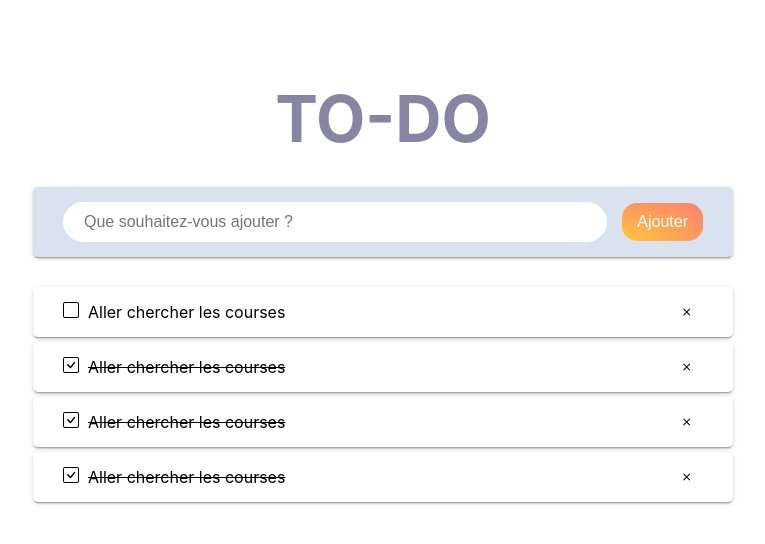
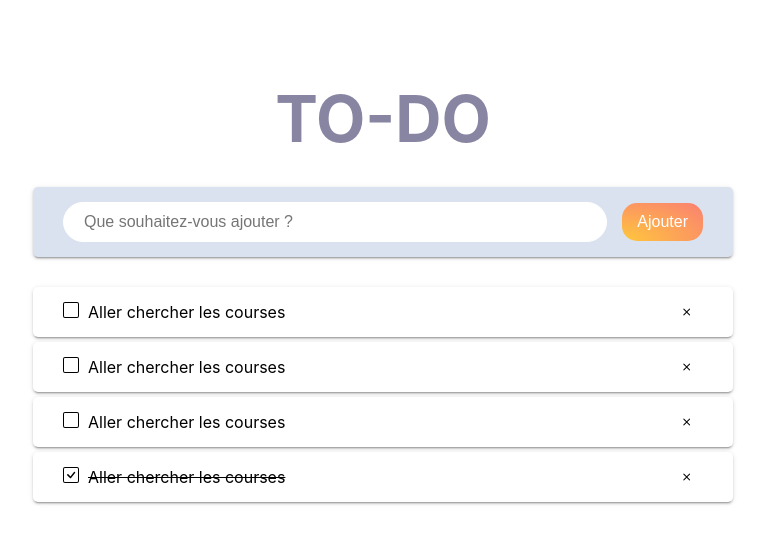
Before and after one commit to collin25091980/projet-todo-list, a React (Create React App) app: page / in a window 1280 px wide. Shown: the top 544 px of the page, without its empty margins (257-1022 px from the left). Built offline with nearby package versions, Linux system fonts and the light colour scheme.

Commit message:
Ajout de la suppression de tâches

```diff
--- a/src/Components/Task/Task.js
+++ b/src/Components/Task/Task.js
@@ -1,66 +1,30 @@
 import React from 'react';
-import './Task.css';
+import classes from './Task.module.css';
 
 function Task (props) {
    return (
-      <div>
-         <div className="task">
-            <div className="content">
-            <svg xmlns="http://www.w3.org/2000/svg" width="16" height="16" fill="currentColor" viewBox="0 0 16 16">
-               <path d="M14 1a1 1 0 0 1 1 1v12a1 1 0 0 1-1 1H2a1 1 0 0 1-1-1V2a1 1 0 0 1 1-1h12zM2 0a2 2 0 0 0-2 2v12a2 2 0 0 0 2 2h12a2 2 0 0 0 2-2V2a2 2 0 0 0-2-2H2z"/>
-            </svg>
-            Aller chercher les courses
-            </div>
-            <svg xmlns="http://www.w3.org/2000/svg" width="16" height="16" fill="currentColor" viewBox="0 0 16 16">
-               <path d="M4.646 4.646a.5.5 0 0 1 .708 0L8 7.293l2.646-2.647a.5.5 0 0 1 .708.708L8.707 8l2.647 2.646a.5.5 0 0 1-.708.708L8 8.707l-2.646 2.647a.5.5 0 0 1-.708-.708L7.293 8 4.646 5.354a.5.5 0 0 1 0-.708z"/>
-            </svg>
-         </div>
-
-         <div className="task">
-            <div className="content">
+         <div className={classes.task}>
+            {props.done ?
+               <div className={classes.content}>
                   <svg xmlns="http://www.w3.org/2000/svg" width="16" height="16" fill="currentColor" viewBox="0 0 16 16">
                      <path d="M14 1a1 1 0 0 1 1 1v12a1 1 0 0 1-1 1H2a1 1 0 0 1-1-1V2a1 1 0 0 1 1-1h12zM2 0a2 2 0 0 0-2 2v12a2 2 0 0 0 2 2h12a2 2 0 0 0 2-2V2a2 2 0 0 0-2-2H2z"/>
                      <path d="M10.97 4.97a.75.75 0 0 1 1.071 1.05l-3.992 4.99a.75.75 0 0 1-1.08.02L4.324 8.384a.75.75 0 1 1 1.06-1.06l2.094 2.093 3.473-4.425a.235.235 0 0 1 .02-.022z"/>
                   </svg>
                   <strike>
-               Aller chercher les courses
+                     {props.content}
                   </strike>
                </div>
+            :
+               <div className={classes.content}>
                <svg xmlns="http://www.w3.org/2000/svg" width="16" height="16" fill="currentColor" viewBox="0 0 16 16">
+                  <path d="M14 1a1 1 0 0 1 1 1v12a1 1 0 0 1-1 1H2a1 1 0 0 1-1-1V2a1 1 0 0 1 1-1h12zM2 0a2 2 0 0 0-2 2v12a2 2 0 0 0 2 2h12a2 2 0 0 0 2-2V2a2 2 0 0 0-2-2H2z"/>
+               </svg>
+               {props.content}
+               </div>
+            }
+            <svg onClick={props.removedClick} xmlns="http://www.w3.org/2000/svg" width="16" height="16" fill="currentColor" viewBox="0 0 16 16">
                <path d="M4.646 4.646a.5.5 0 0 1 .708 0L8 7.293l2.646-2.647a.5.5 0 0 1 .708.708L8.707 8l2.647 2.646a.5.5 0 0 1-.708.708L8 8.707l-2.646 2.647a.5.5 0 0 1-.708-.708L7.293 8 4.646 5.354a.5.5 0 0 1 0-.708z"/>
             </svg>
-         </div>
-
-         <div className="task">
-            <div className="content">
-               <svg xmlns="http://www.w3.org/2000/svg" width="16" height="16" fill="currentColor" viewBox="0 0 16 16">
-                  <path d="M14 1a1 1 0 0 1 1 1v12a1 1 0 0 1-1 1H2a1 1 0 0 1-1-1V2a1 1 0 0 1 1-1h12zM2 0a2 2 0 0 0-2 2v12a2 2 0 0 0 2 2h12a2 2 0 0 0 2-2V2a2 2 0 0 0-2-2H2z"/>
-                  <path d="M10.97 4.97a.75.75 0 0 1 1.071 1.05l-3.992 4.99a.75.75 0 0 1-1.08.02L4.324 8.384a.75.75 0 1 1 1.06-1.06l2.094 2.093 3.473-4.425a.235.235 0 0 1 .02-.022z"/>
-               </svg>
-               <strike>
-               Aller chercher les courses
-               </strike>
-            </div>
-            <svg xmlns="http://www.w3.org/2000/svg" width="16" height="16" fill="currentColor" viewBox="0 0 16 16">
-               <path d="M4.646 4.646a.5.5 0 0 1 .708 0L8 7.293l2.646-2.647a.5.5 0 0 1 .708.708L8.707 8l2.647 2.646a.5.5 0 0 1-.708.708L8 8.707l-2.646 2.647a.5.5 0 0 1-.708-.708L7.293 8 4.646 5.354a.5.5 0 0 1 0-.708z"/>
-            </svg>
-         </div>
-
-         <div className="task">
-            <div className="content">
-               <svg xmlns="http://www.w3.org/2000/svg" width="16" height="16" fill="currentColor" viewBox="0 0 16 16">
-                  <path d="M14 1a1 1 0 0 1 1 1v12a1 1 0 0 1-1 1H2a1 1 0 0 1-1-1V2a1 1 0 0 1 1-1h12zM2 0a2 2 0 0 0-2 2v12a2 2 0 0 0 2 2h12a2 2 0 0 0 2-2V2a2 2 0 0 0-2-2H2z"/>
-                  <path d="M10.97 4.97a.75.75 0 0 1 1.071 1.05l-3.992 4.99a.75.75 0 0 1-1.08.02L4.324 8.384a.75.75 0 1 1 1.06-1.06l2.094 2.093 3.473-4.425a.235.235 0 0 1 .02-.022z"/>
-               </svg>
-               <strike>
-               Aller chercher les courses
-               </strike>
-            </div>
-            <svg xmlns="http://www.w3.org/2000/svg" width="16" height="16" fill="currentColor" viewBox="0 0 16 16">
-               <path d="M4.646 4.646a.5.5 0 0 1 .708 0L8 7.293l2.646-2.647a.5.5 0 0 1 .708.708L8.707 8l2.647 2.646a.5.5 0 0 1-.708.708L8 8.707l-2.646 2.647a.5.5 0 0 1-.708-.708L7.293 8 4.646 5.354a.5.5 0 0 1 0-.708z"/>
-            </svg>
-         </div>
-
          </div>
 
    )
--- a/src/Containers/App/App.js
+++ b/src/Containers/App/App.js
@@ -1,15 +1,49 @@
-import './App.css';
+import React, { useState } from 'react';
+import classes from './App.module.css';
+
 
 import Task from '../../Components/Task/Task';
 
 function App() {
+    // State
+    const [tasks, setTasks] = useState([
+        {content: "Aller chercher les courses", done: false},
+        {content: "Aller chercher les courses", done: false},
+        {content: "Aller chercher les courses", done: false},
+        {content: "Aller chercher les courses", done: true}
+      ]
+    );
+
+    // Functions
+    const removeClickHandler = index => {
+      const newTasks = [...tasks];
+      newTasks.splice(index, 1);
+      setTasks(newTasks);
+    }
+
+
+
+
+
+    // Variables
+    let displayedTasks = tasks.map((task, index) => (
+      <Task
+        content={task.content}
+        done={task.done}
+        key={index}
+        removedClick={() => removeClickHandler(index)}
+      />
+    ));
+
+
+
   return (
-    <div className="App">
+    <div className={classes.App}>
       <header>
         <span>TO-DO</span>
       </header>
 
-      <div className="add">
+      <div className={classes.add}>
         <form>
           <input type="text" placeholder="Que souhaitez-vous ajouter ?" />
           <button type="submit">
@@ -17,7 +51,7 @@ function App() {
           </button>
         </form>
       </div>
-      <Task />
+      {displayedTasks}
     </div>
   );
 }
```
Also changed, not shown: src/Components/Task/Task.module.css (renamed from src/Components/Task/Task.css), src/Containers/App/App.module.css (renamed from src/Containers/App/App.css). Lines whose indentation alone changed are shown as unchanged.
